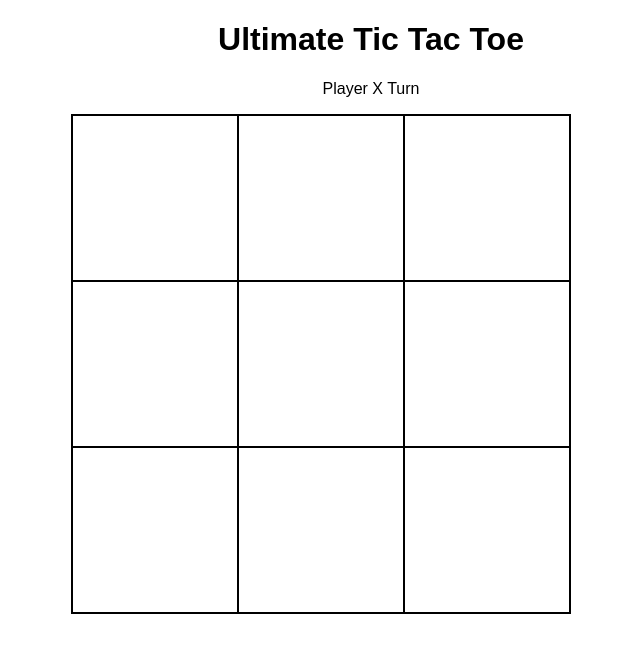
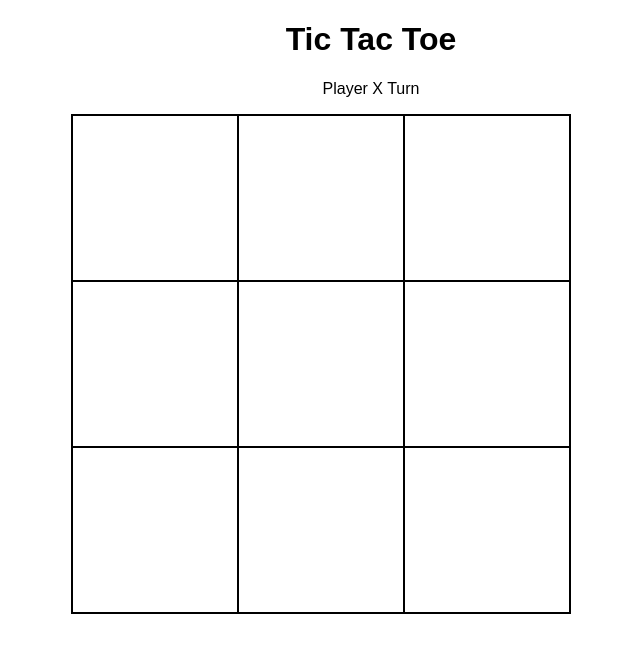
Before and after one commit to Iamshola/tic-tac-toe, a plain HTML site: page index.html in a window 1280 px wide. Shown: the whole page, without its empty margins (269-909 px from the left). Drawn offline with Linux system fonts and the light colour scheme.

Commit message:
had to change a type

```diff
--- a/index.html
+++ b/index.html
@@ -5,11 +5,11 @@
   <meta charset="utf-8">
   <script src="js/app.js" charset="utf-8"></script>
   <link rel="stylesheet" href="css/style.css">
-  <title>Ultimate Tic Tac Toe</title>
+  <title>Tic Tac Toe</title>
 </head>
 
 <body>
-  <h1>Ultimate Tic Tac Toe</h1>
+  <h1>Tic Tac Toe</h1>
   <p class="playerText">Player <span class="playerturn"> X  </span> Turn </p>
   <div class="game">
     <div class="small-board">
```
